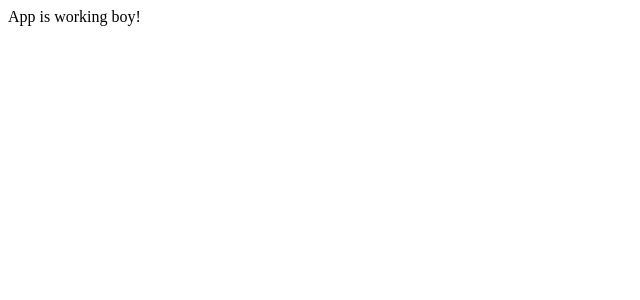
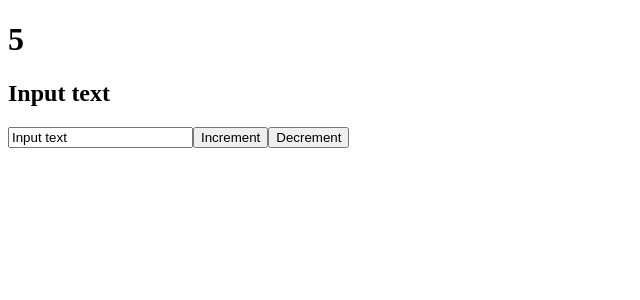
Before and after one commit to Anrower/react_ubi_tv, a React (Create React App) app: page / in a window 1280 px wide. Shown: the top 300 px of the page, without its empty margins (0-640 px from the left). Built offline with nearby package versions, Linux system fonts and the light colour scheme.

Commit message:
feat: add  useState, implement two-way binding

```diff
--- a/src/App.js
+++ b/src/App.js
@@ -1,9 +1,35 @@
-import React from 'react';
+import React, { useState } from 'react';
 
 function App() {
+  //  Использовал деструктуризацию так как функция,
+  //  UseState возвращает массив из двух объектов
+  //  1ый аргумент функции.
+  //  2ой Функция которая обновляет State
+  const [likes, setLikes] = useState(5)
+  const [value, setValue] = useState('Input text')
+
+  function increment() {
+    setLikes(likes + 1)
+  }
+
+  function decrement() {
+    setLikes(likes - 1)
+
+  }
+
   return (
     <div className="App">
-
+      <h1>{likes}</h1>
+      <h2>{value}</h2>
+      {/* Применял двухсторонее связывание.
+       Состояния h2 и Input  */}
+      <input
+        type="text"
+        value={value}
+        onChange={event => setValue(event.target.value)}
+      />
+      <button onClick={increment}>Increment</button>
+      <button onClick={decrement}>Decrement</button>
     </div>
   );
 }
--- a/src/index.js
+++ b/src/index.js
@@ -4,8 +4,6 @@
 
 
 ReactDOM.render(
-  <div>
-    App is working boy!
-  </div>,
+  <App />,
   document.getElementById('root')
 );
```
